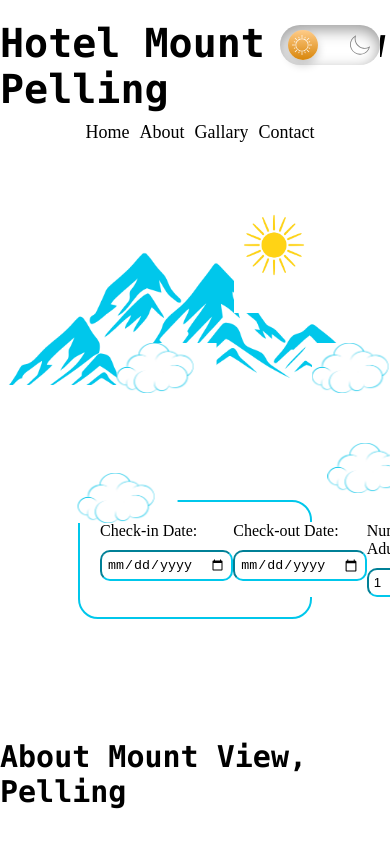
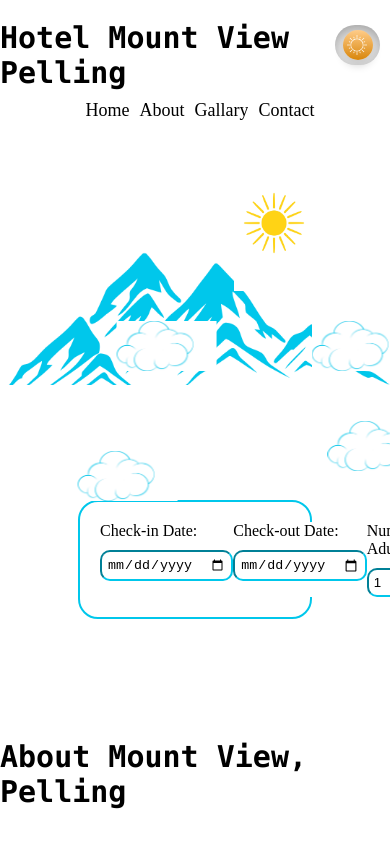
Before and after one commit to Sandip040401/Hotel-Mount-View, a React (Vite) app: page / in a window 390 px wide. Shown: the top 844 px of the page. Built offline with nearby package versions, Linux system fonts and the light colour scheme.

Commit message:
media queries

```diff
--- a/src/App.css
+++ b/src/App.css
@@ -238,3 +238,28 @@ h1{
   margin-right: 20px;
   font-family: cursive;
 }
+
+
+@media (max-width: 575.98px) {
+  h1{
+    font-size: 30px;
+  }
+}
+
+@media (min-width: 576px) and (max-width: 767.98px) {
+  h1{
+    font-size: 30px;
+  }
+}
+
+@media (min-width: 768px) and (max-width: 991.98px) {
+    h1{
+      font-size: 30px;
+    }
+}
+
+@media (min-width: 992px) and (max-width: 1199.98px) {
+  h1{
+    font-size: 30px;
+  }
+}
--- a/src/Components/Darkmode.css
+++ b/src/Components/Darkmode.css
@@ -62,7 +62,7 @@
 }
 .theme svg.moon {
 	left:70px;
-	fill:#7e7e7e;
+	fill:#7e7e7e00;
 	transition: 0.5s;
 }
 .theme-input:checked + .theme svg.sun {
@@ -71,3 +71,36 @@
 .theme-input:checked + .theme svg.moon {
 	fill:#fff;
 }
+
+
+@media (max-width: 575.98px) {
+	.theme{
+		width: 45px;
+	}
+
+	.theme svg.moon {
+		left: 12px;
+	}
+
+	.theme-input:checked + label:after {
+		top: 6px;
+		left: 37px;
+	}
+
+  }
+
+  @media (min-width: 576px) and (max-width: 767.98px) {
+	.theme{
+		width: 45px;
+	}
+
+	.theme svg.moon {
+		left: 12px;
+	}
+
+	.theme-input:checked + label:after {
+		top: 6px;
+		left: 37px;
+	}
+
+  }
```
